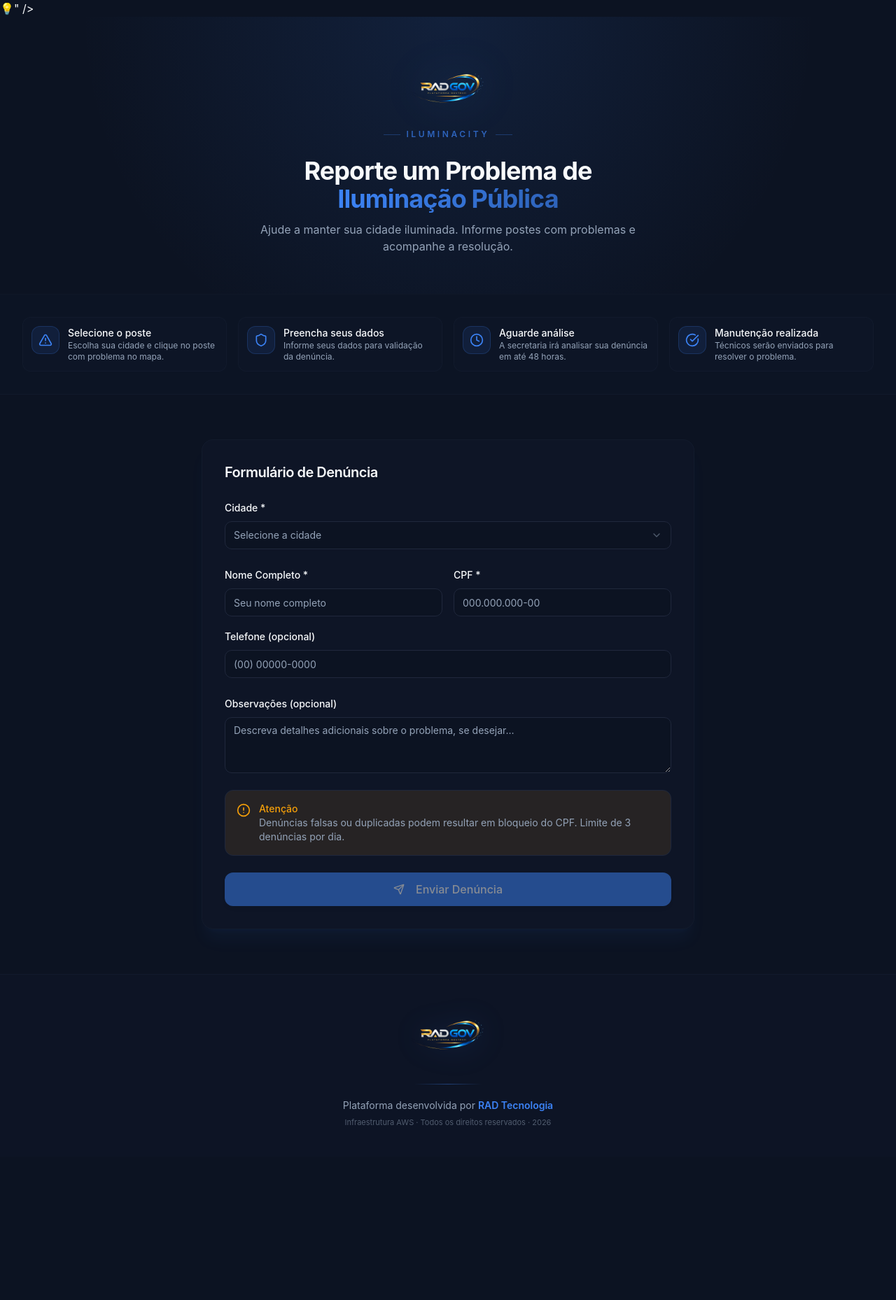
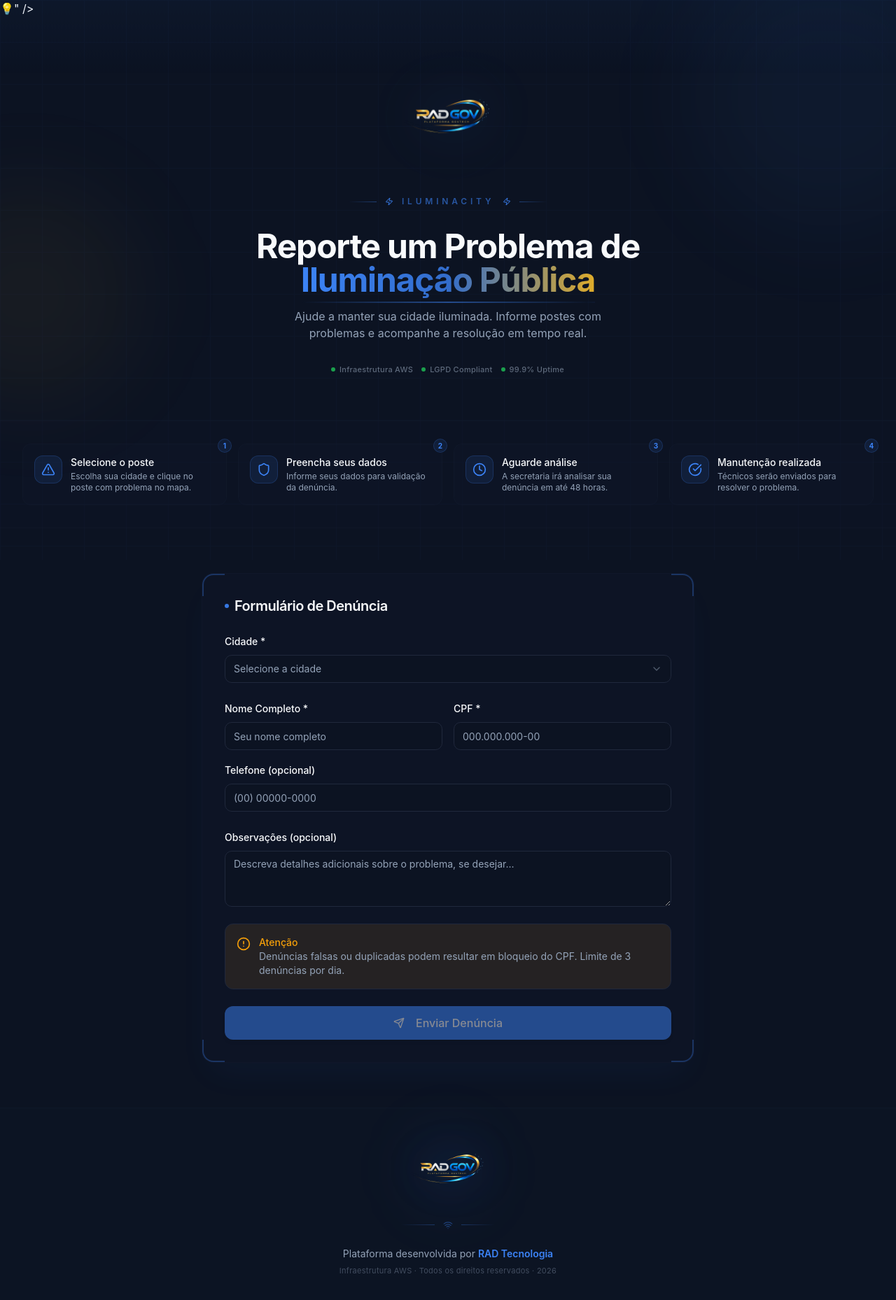
Before and after one commit to harperrp/proluz, a React (Vite) app: page /denuncia in a window 1280 px wide. Shown: the top 1858 px of the page at 70% size. Before the commit the page ends 1653 px from the top, so only its background shows below. Built offline with nearby package versions, Linux system fonts and the light colour scheme; the HTML template or start-up script is replaced by a standard one.

Commit message:
Enfeitiçou Portal Cidadão
Co-authored-by: thunegareact <269019674+thunegareact@users.noreply.github.com>

```diff
--- a/src/pages/Complaint.tsx
+++ b/src/pages/Complaint.tsx
@@ -1,5 +1,5 @@
 import { ComplaintForm } from '@/components/forms/ComplaintForm';
-import { AlertTriangle, Shield, Clock, CheckCircle } from 'lucide-react';
+import { AlertTriangle, Shield, Clock, CheckCircle, Zap, Wifi } from 'lucide-react';
 import radgovLogo from '@/assets/radgov-logo.png';
 
 const steps = [
@@ -27,53 +27,116 @@ const steps = [
 
 export default function Complaint() {
   return (
-    <div className="min-h-screen flex flex-col bg-background">
-      {/* Combined Header + Hero */}
-      <section className="relative overflow-hidden border-b border-border/20">
-        <div className="absolute inset-0 bg-gradient-to-b from-primary/8 via-background to-background" />
-        <div className="absolute inset-0 bg-[radial-gradient(circle_at_50%_0%,hsl(var(--primary)/0.12),transparent_70%)]" />
+    <div className="min-h-screen flex flex-col bg-background relative overflow-hidden">
+      {/* Global animated background grid */}
+      <div className="fixed inset-0 pointer-events-none z-0">
+        <div
+          className="absolute inset-0 opacity-[0.03]"
+          style={{
+            backgroundImage: `linear-gradient(hsl(var(--primary)) 1px, transparent 1px), linear-gradient(90deg, hsl(var(--primary)) 1px, transparent 1px)`,
+            backgroundSize: '60px 60px',
+          }}
+        />
+        {/* Scanning line */}
+        <div className="absolute inset-x-0 h-32 bg-gradient-to-b from-primary/5 to-transparent animate-grid-scan" />
+      </div>
 
-        <div className="container relative py-10 lg:py-14">
-          <div className="flex flex-col items-center text-center space-y-6">
-            {/* Logo + Brand */}
-            <div className="flex flex-col items-center gap-2">
-              <img src={radgovLogo} alt="RAD GOV" className="h-20 lg:h-24 w-auto object-contain drop-shadow-[0_0_30px_hsl(var(--primary)/0.3)]" />
-              <div className="flex items-center gap-2 text-xs font-semibold tracking-[0.3em] uppercase text-primary/70">
-                <span className="h-px w-6 bg-primary/30" />
-                IluminaCity
-                <span className="h-px w-6 bg-primary/30" />
+      {/* Floating orbs */}
+      <div className="fixed inset-0 pointer-events-none z-0 overflow-hidden">
+        <div className="absolute -top-20 -right-20 w-96 h-96 rounded-full bg-primary/5 blur-3xl animate-orb-drift" />
+        <div className="absolute top-1/3 -left-32 w-80 h-80 rounded-full bg-accent/5 blur-3xl animate-orb-drift" style={{ animationDelay: '-3s' }} />
+        <div className="absolute bottom-20 right-1/4 w-64 h-64 rounded-full bg-primary/3 blur-3xl animate-orb-drift" style={{ animationDelay: '-5s' }} />
+      </div>
+
+      {/* Header + Hero */}
+      <section className="relative z-10 border-b border-border/20">
+        <div className="absolute inset-0 bg-gradient-to-b from-primary/6 via-background/80 to-background" />
+
+        <div className="container relative py-12 lg:py-16">
+          <div className="flex flex-col items-center text-center space-y-8">
+            {/* Logo with glow ring */}
+            <div className="relative animate-stagger-in">
+              {/* Pulse rings behind logo */}
+              <div className="absolute inset-0 flex items-center justify-center">
+                <div className="w-40 h-40 rounded-full border border-primary/10 animate-pulse-ring" />
+              </div>
+              <div className="absolute inset-0 flex items-center justify-center">
+                <div className="w-52 h-52 rounded-full border border-primary/5 animate-pulse-ring" style={{ animationDelay: '-1.2s' }} />
+              </div>
+
+              <div className="relative p-6">
+                <img
+                  src={radgovLogo}
+                  alt="RAD GOV"
+                  className="h-24 lg:h-28 w-auto object-contain drop-shadow-[0_0_40px_hsl(var(--primary)/0.35)] animate-float"
+                />
+              </div>
+            </div>
+
+            {/* Brand name with shimmer line */}
+            <div className="animate-stagger-in" style={{ animationDelay: '0.15s' }}>
+              <div className="flex items-center gap-3 text-xs font-semibold tracking-[0.4em] uppercase text-primary/60">
+                <span className="h-px w-10 bg-gradient-to-r from-transparent to-primary/40" />
+                <Zap className="h-3 w-3 text-primary" />
+                <span>IluminaCity</span>
+                <Zap className="h-3 w-3 text-primary" />
+                <span className="h-px w-10 bg-gradient-to-l from-transparent to-primary/40" />
               </div>
             </div>
 
             {/* Title */}
-            <div className="max-w-xl space-y-3">
-              <h1 className="text-3xl lg:text-4xl font-bold text-foreground leading-tight">
+            <div className="max-w-xl space-y-4 animate-stagger-in" style={{ animationDelay: '0.3s' }}>
+              <h1 className="text-3xl lg:text-5xl font-bold text-foreground leading-tight">
                 Reporte um Problema de{' '}
-                <span className="bg-gradient-to-r from-primary to-primary/70 bg-clip-text text-transparent">
-                  Iluminação Pública
+                <span className="relative">
+                  <span className="bg-gradient-to-r from-primary via-primary/80 to-accent bg-clip-text text-transparent">
+                    Iluminação Pública
+                  </span>
+                  {/* Shimmer underline */}
+                  <span className="absolute -bottom-1 left-0 right-0 h-0.5 bg-gradient-to-r from-transparent via-primary/50 to-transparent overflow-hidden">
+                    <span className="absolute inset-0 bg-gradient-to-r from-transparent via-primary to-transparent animate-shimmer" />
+                  </span>
                 </span>
               </h1>
-              <p className="text-muted-foreground text-sm lg:text-base leading-relaxed">
+              <p className="text-muted-foreground text-sm lg:text-base leading-relaxed max-w-md mx-auto">
                 Ajude a manter sua cidade iluminada. Informe postes com problemas
-                e acompanhe a resolução.
+                e acompanhe a resolução em tempo real.
               </p>
+            </div>
+
+            {/* Tech badges */}
+            <div className="flex flex-wrap items-center justify-center gap-3 animate-stagger-in" style={{ animationDelay: '0.45s' }}>
+              {['Infraestrutura AWS', 'LGPD Compliant', '99.9% Uptime'].map((badge, i) => (
+                <div key={i} className="flex items-center gap-1.5 text-[11px] text-muted-foreground/60 font-medium tracking-wide">
+                  <span className="h-1.5 w-1.5 rounded-full bg-success animate-pulse" />
+                  {badge}
+                </div>
+              ))}
             </div>
           </div>
         </div>
       </section>
 
-      {/* Steps */}
-      <section className="py-8 border-b border-border/30 bg-card/30">
+      {/* Steps with staggered animation */}
+      <section className="relative z-10 py-8 border-b border-border/20 bg-card/20">
         <div className="container">
           <div className="grid sm:grid-cols-2 lg:grid-cols-4 gap-4">
             {steps.map((step, index) => (
-              <div key={index} className="flex items-start gap-3 p-3 rounded-xl bg-card/50 border border-border/30">
-                <div className="flex h-10 w-10 shrink-0 items-center justify-center rounded-xl bg-primary/10 text-primary border border-primary/20">
+              <div
+                key={index}
+                className="group relative flex items-start gap-3 p-4 rounded-xl bg-card/40 border border-border/20 hover:border-primary/30 hover:bg-card/60 transition-all duration-300 animate-stagger-in"
+                style={{ animationDelay: `${0.5 + index * 0.1}s` }}
+              >
+                {/* Step number */}
+                <div className="absolute -top-2 -right-2 flex h-5 w-5 items-center justify-center rounded-full bg-primary/10 border border-primary/20 text-[10px] font-bold text-primary">
+                  {index + 1}
+                </div>
+                <div className="flex h-10 w-10 shrink-0 items-center justify-center rounded-xl bg-primary/10 text-primary border border-primary/20 group-hover:bg-primary/20 group-hover:shadow-[0_0_20px_-5px_hsl(var(--primary)/0.3)] transition-all duration-300">
                   {step.icon}
                 </div>
                 <div>
                   <p className="font-medium text-sm text-foreground">{step.title}</p>
-                  <p className="text-xs text-muted-foreground">{step.description}</p>
+                  <p className="text-xs text-muted-foreground mt-0.5">{step.description}</p>
                 </div>
               </div>
             ))}
@@ -82,25 +145,43 @@ export default function Complaint() {
       </section>
 
       {/* Form */}
-      <section className="flex-1 py-12 lg:py-16">
+      <section className="relative z-10 flex-1 py-12 lg:py-16">
         <div className="container max-w-3xl">
-          <div className="rounded-2xl border border-border/30 bg-card/80 backdrop-blur-sm p-6 lg:p-8 shadow-xl shadow-primary/5">
-            <h2 className="text-xl font-semibold mb-6 text-foreground">Formulário de Denúncia</h2>
+          <div className="relative rounded-2xl border border-border/20 bg-card/60 backdrop-blur-sm p-6 lg:p-8 shadow-2xl shadow-primary/5 animate-stagger-in" style={{ animationDelay: '0.7s' }}>
+            {/* Corner accents */}
+            <div className="absolute top-0 left-0 w-8 h-8 border-t-2 border-l-2 border-primary/30 rounded-tl-2xl" />
+            <div className="absolute top-0 right-0 w-8 h-8 border-t-2 border-r-2 border-primary/30 rounded-tr-2xl" />
+            <div className="absolute bottom-0 left-0 w-8 h-8 border-b-2 border-l-2 border-primary/30 rounded-bl-2xl" />
+            <div className="absolute bottom-0 right-0 w-8 h-8 border-b-2 border-r-2 border-primary/30 rounded-br-2xl" />
+
+            <div className="flex items-center gap-2 mb-6">
+              <div className="h-1.5 w-1.5 rounded-full bg-primary animate-pulse" />
+              <h2 className="text-xl font-semibold text-foreground">Formulário de Denúncia</h2>
+            </div>
             <ComplaintForm />
           </div>
         </div>
       </section>
 
-      {/* Footer profissional com logo grande */}
-      <footer className="border-t border-border/30 bg-card/60 backdrop-blur-sm py-10">
-        <div className="container flex flex-col items-center gap-5">
-          <img src={radgovLogo} alt="RAD GOV" className="h-20 lg:h-24 w-auto object-contain drop-shadow-[0_4px_20px_hsl(var(--primary)/0.25)]" />
-          <div className="h-px w-24 bg-gradient-to-r from-transparent via-primary/40 to-transparent" />
+      {/* Footer */}
+      <footer className="relative z-10 border-t border-border/20 bg-card/30 py-10">
+        <div className="container flex flex-col items-center gap-6">
+          <div className="relative">
+            <div className="absolute inset-0 flex items-center justify-center">
+              <div className="w-32 h-32 rounded-full bg-primary/5 blur-2xl" />
+            </div>
+            <img src={radgovLogo} alt="RAD GOV" className="relative h-20 lg:h-24 w-auto object-contain drop-shadow-[0_0_30px_hsl(var(--primary)/0.25)]" />
+          </div>
+          <div className="flex items-center gap-3">
+            <span className="h-px w-12 bg-gradient-to-r from-transparent to-primary/30" />
+            <Wifi className="h-3.5 w-3.5 text-primary/40" />
+            <span className="h-px w-12 bg-gradient-to-l from-transparent to-primary/30" />
+          </div>
           <div className="text-center space-y-1.5">
             <p className="text-sm text-muted-foreground">
               Plataforma desenvolvida por <span className="text-primary font-semibold">RAD Tecnologia</span>
             </p>
-            <p className="text-[11px] text-muted-foreground/50">
+            <p className="text-[11px] text-muted-foreground/40 tracking-wide">
               Infraestrutura AWS · Todos os direitos reservados · {new Date().getFullYear()}
             </p>
           </div>
```
